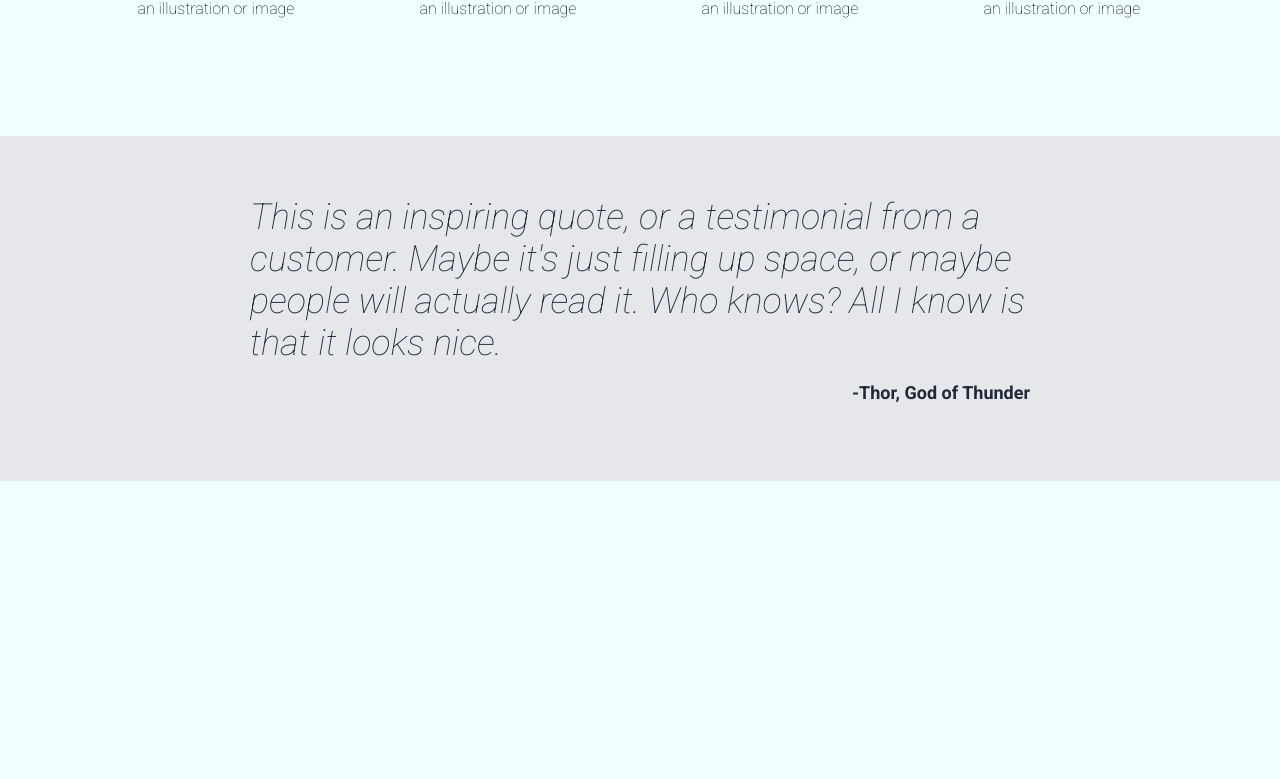
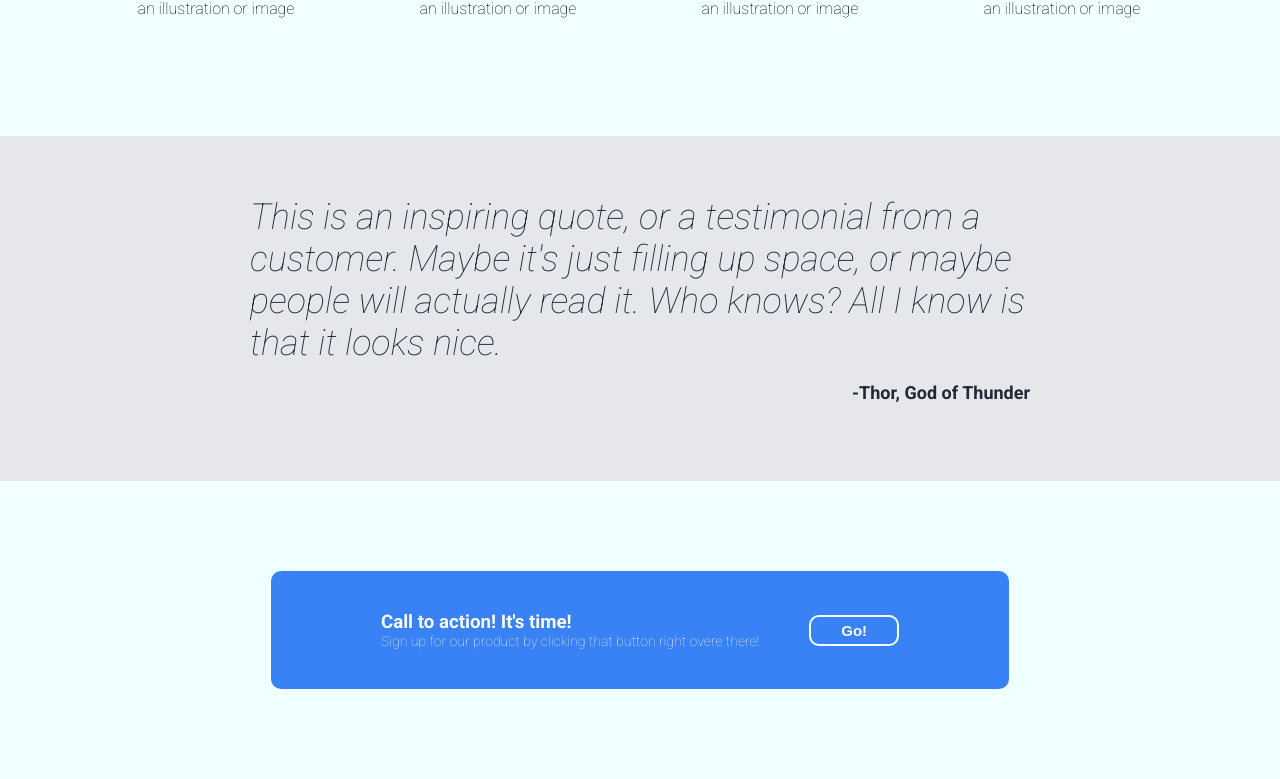
Before and after one commit to ritamad/landing-page, a plain HTML site: page index.html in a window 1280 px wide. Shown: the part 858-1637 px from the top of the page. Before the commit the page ends 1339 px from the top, so only its background shows below. Drawn offline with Linux system fonts and the light colour scheme; a web font is replaced by a local one.

Commit message:
feat: update HTML markup of the action section and adjust corresponding CSS

```diff
--- a/index.html
+++ b/index.html
@@ -59,6 +59,18 @@
         </div>
     </div>
 
+    <!--action section-->
+    <div class="action-section">
+        <div class="action-container">
+            <div class="action-text">
+                <h3>Call to action! It's time!</h3>
+                <p class="action-p">Sign up for our product by clicking that button right overe there!</p>
+            </div>
+            <button class="go-button">Go!</button>
+        </div>
+    </div>
+
+
 
 </body>
 </html>
--- a/style.css
+++ b/style.css
@@ -149,3 +149,51 @@ figure figcaption {
     flex-direction: column;
     align-items: center;
 }
+
+/*action section*/
+
+.action-section {
+  padding: 90px;
+  display: flex;
+  justify-content: center;
+  align-items: center;
+}
+
+.action-container {
+  background-color: #3882F6 ;
+  padding: 40px 110px;
+  border-radius: 10px;
+  display: flex;
+  align-items: center;
+  justify-content: center;
+  gap: 50px;
+}
+
+.action-text {
+
+}
+
+h3 {
+    color: #F9FAF8;
+    font-weight: bold;
+    padding: 0;
+    margin: 0;
+}
+
+.action-p {
+    margin: 0;
+    padding: 0;
+    color: #E5E7EB;
+    font-size: 14px;
+}
+
+.go-button {
+    background-color: #3882F6 ;
+    color: #F9FAF8;
+    font-weight: bold;
+    font-size: 15px;
+    border: 2px solid white;
+    border-radius: 10px;
+    padding: 5px 30px;
+
+}
```
